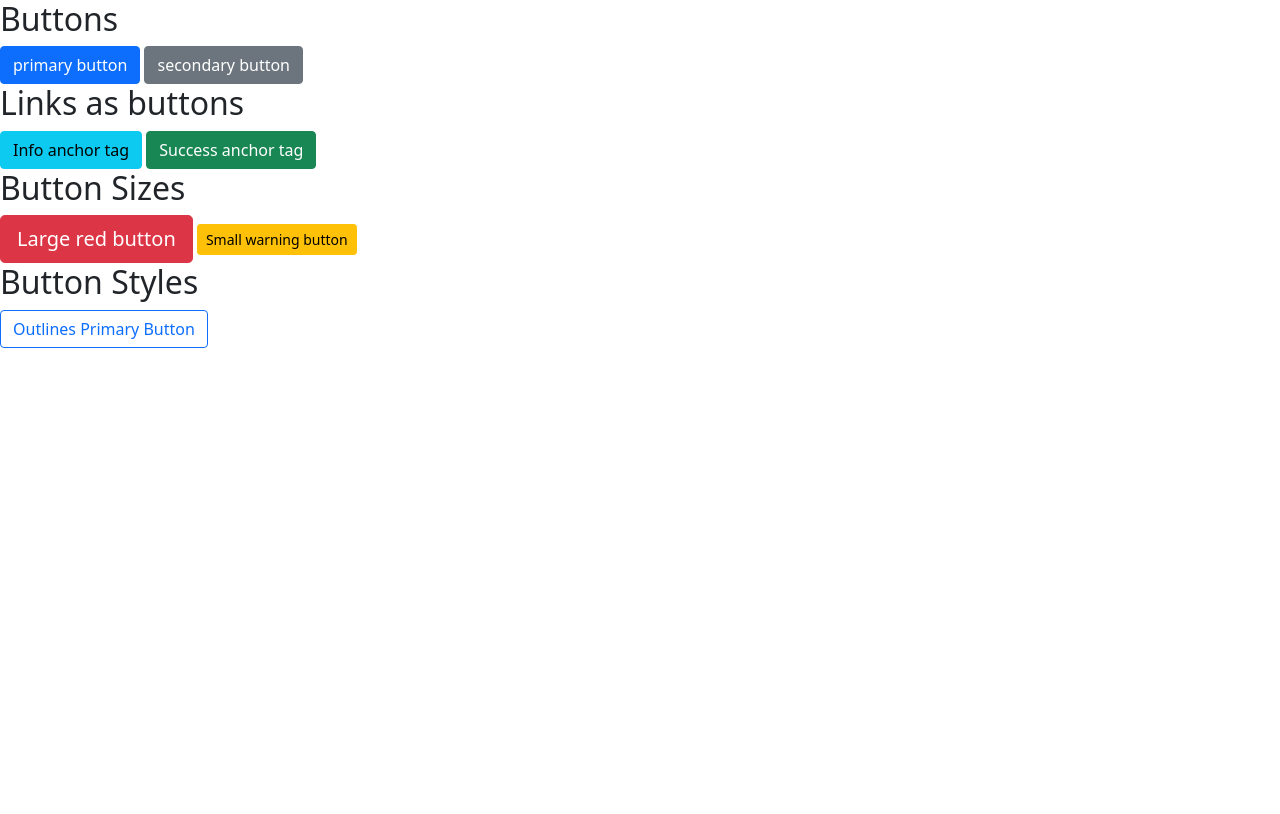
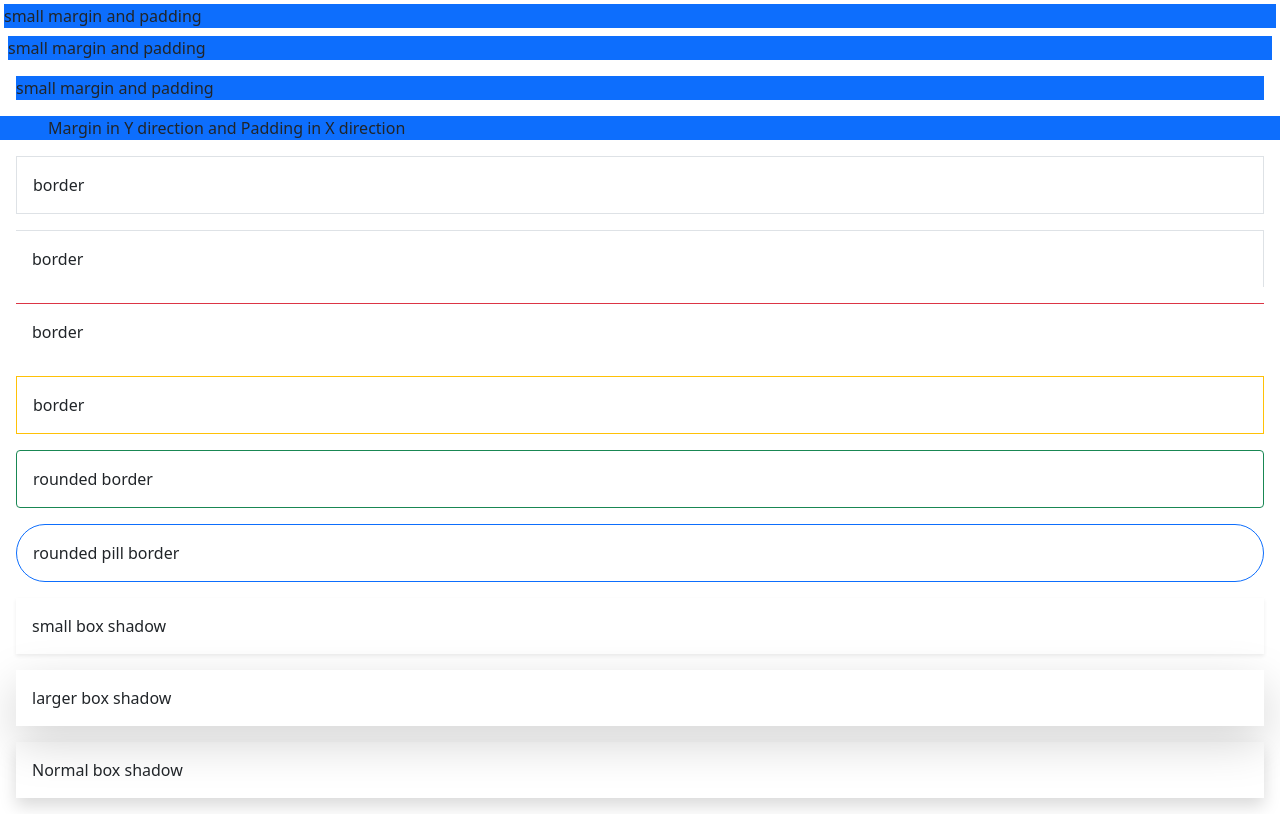
Before and after one commit to Xfarouq/Bootstrap-Toturial, a plain HTML site: page index.html in a window 1280 px wide. Drawn offline with nearby package versions, Linux system fonts and the light colour scheme.

Commit message:
lesson 3-Utility Classes

```diff
--- a/index.html
+++ b/index.html
@@ -9,28 +9,32 @@
     <title>Bootstrap Toturial</title>
 </head>
 <body>
-    <!-- basic buttons -->
-     <h2>Buttons</h2>
-
-     <button class="btn btn-primary">primary button</button>
-     <button class="btn btn-secondary">secondary button</button>
+    <!-- margin and padding -->
+    <div class="bg-primary m-1">small margin and padding</div>
+    <div class="bg-primary m-2">small margin and padding</div>
+    <div class="bg-primary m-3">small margin and padding</div>
+    <div class="bg-primary my-3 px-5">Margin in Y direction and Padding in X direction</div>
 
 
-    <!-- anchor tags as buttons -->
-     <h2>Links as buttons</h2>
-     <a href="#" class="btn btn-info">Info anchor tag</a>
-     <a href="#" class="btn btn-success">Success anchor tag</a>
+
+    <!-- borders -->
+     <div class="m-3 p-3 border">border</div>
+     <div class="m-3 p-3 border-top border-end">border</div>
+     <div class="m-3 p-3 border-top border-danger">border</div>
+     <div class="m-3 p-3 border border-warning border-7">border</div>
+     <div class="m-3 p-3 rounded border border-success border-20"> rounded border</div>
+     <div class="m-3 p-3 rounded-pill border border-primary border-20"> rounded pill border</div>
 
 
-     <!-- button sizes -->
-      <h2>Button Sizes</h2>
-     <button class="btn btn-lg btn-danger">Large red button</button>
-     <button class="btn btn-sm btn-warning">Small warning button</button>
+
+    <!-- box shadow -->
+     <div class="m-3 p-3 shadow-sm">small box shadow</div>
+     <div class="m-3 p-3 shadow-lg">larger box shadow</div>
+     <div class="m-3 p-3 shadow">Normal box shadow</div>
 
 
-    <!-- Outlined buttons -->
-     <h2>Button Styles</h2>
-     <button class="btn btn-outline-primary">Outlines Primary Button</button>
+
+    <!-- font weight -->
 
 
 
```
